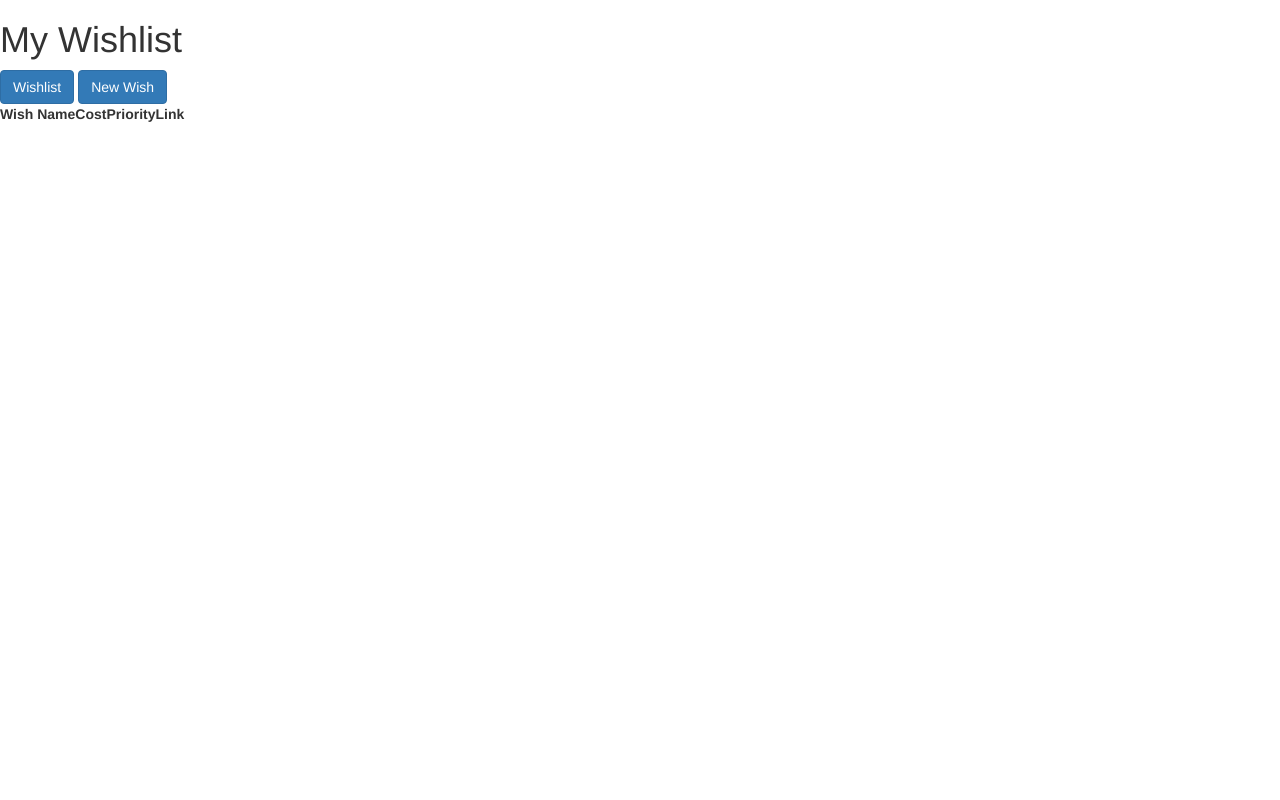
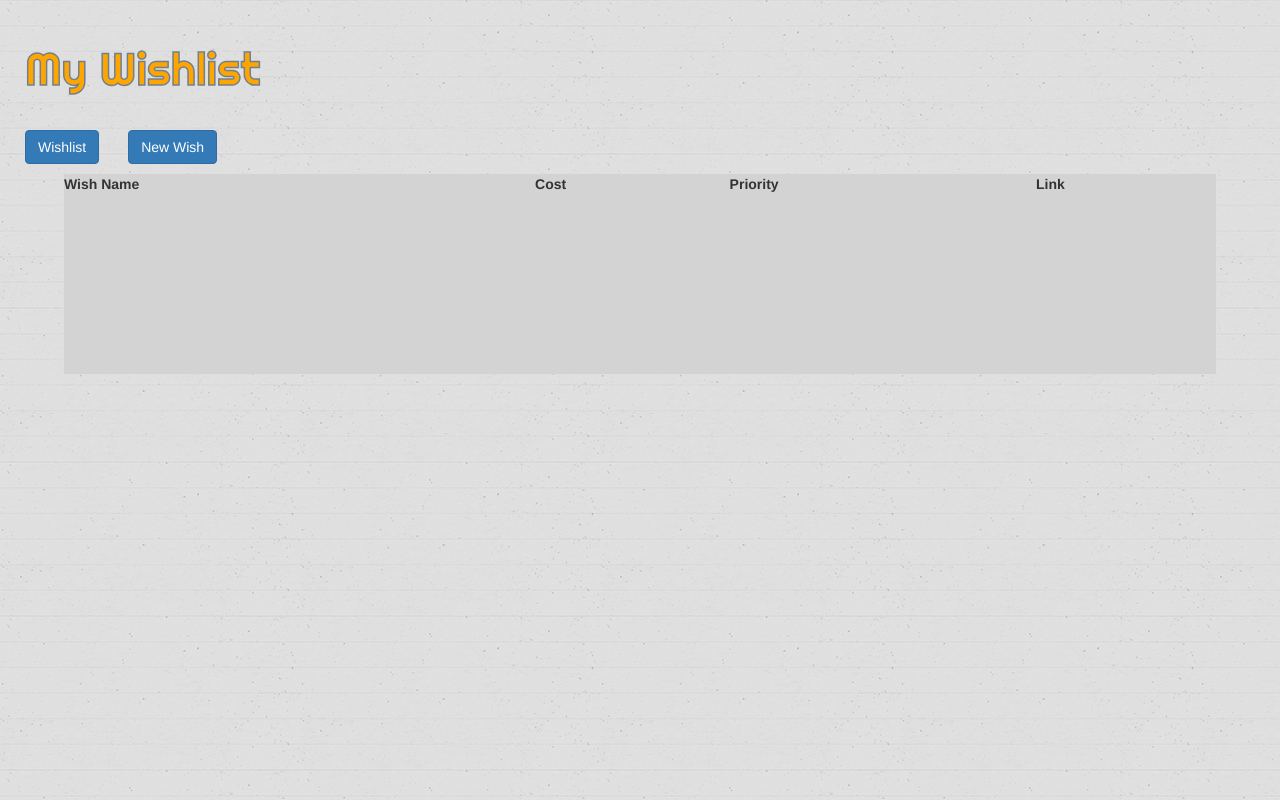
Before and after one commit to jspencersharpe/Wishlist, a website: page index.html in a window 1280 px wide. Drawn offline with Linux system fonts and the light colour scheme; no server answers.

Commit message:
minor css styling (background, h1 font)

```diff
--- a/index.html
+++ b/index.html
@@ -5,6 +5,7 @@
   <title>My Wishlist</title>
   <link rel="stylesheet" href="bower_components/bootstrap/dist/css/bootstrap.min.css">
   <link rel="stylesheet" href="main.css">
+	<link href='http://fonts.googleapis.com/css?family=Righteous' rel='stylesheet' type='text/css'>
 </head>
 <body>
 <div id="container">
--- a/main.css
+++ b/main.css
@@ -0,0 +1,33 @@
+body {
+	background-image: url('/images/notebook.png');
+}
+
+h1{
+	font-family: 'Righteous', cursive;
+	font-size: 45px;
+	-webkit-text-stroke: 1.5px slategrey;
+ 	-webkit-text-fill-color: orange;
+	padding: 25px;
+}
+
+tr {
+	padding: 25px;
+}
+
+.btn-primary{
+	margin-left: 25px;
+}
+
+td{
+	margin: 20px;
+}
+
+
+table{
+	background-color: lightgrey;
+	width: 90%;
+  margin: 0 auto;
+  margin-top: 10px;
+  min-height: 200px;
+  text-align: center;
+}
```
Also changed, not shown: images/notebook.png (added).
